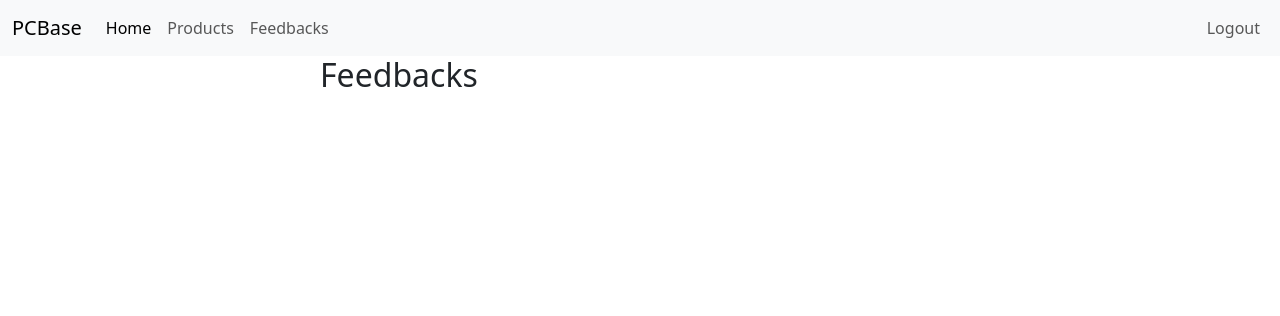
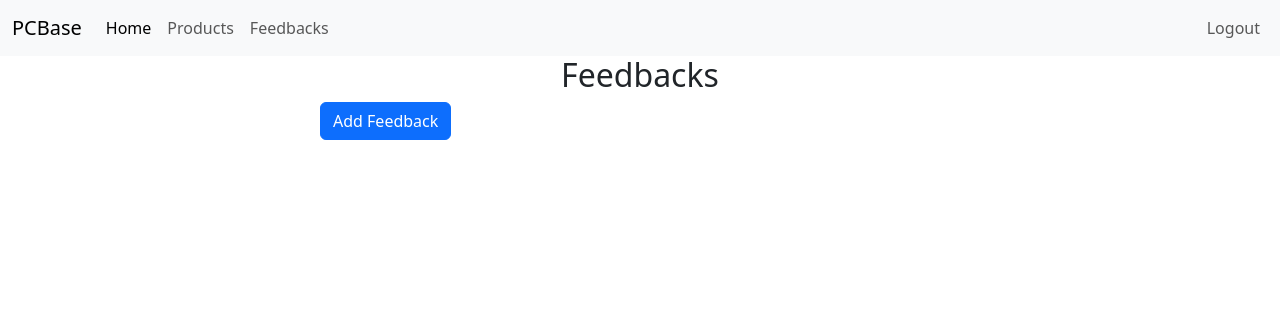
Before and after one commit to Oleg2003Ol/Krupko_hillel, a Django app: page /feedbacks/ in a window 1280 px wide. Shown: the top 316 px of the page. Run offline with Django 4.2, Linux system fonts and the light colour scheme; the visitor is signed in with stand-in values (Sample User, id 1); data that the repository does not hold is empty.

Commit message:
bootstrap

```diff
--- a/templates/feedbacks/index.html
+++ b/templates/feedbacks/index.html
@@ -2,13 +2,19 @@
 
 {% block content %}
     <div class="col-12 col-lg-6 offset-lg-3">
-        <h2>Feedbacks</h2>
+        <h2 class="text-center">Feedbacks</h2>
+        {% if user.is_authenticated %}
+            <a href="{% url 'feedbacks_create' %}" class="btn btn-primary">Add Feedback</a>
+        {% endif %}
         <ul class="list-group py-3">
             {% for feedback in object_list %}
                 <li class="list-group-item">
-                    <a class="d-flex justify-content-between" data-bs-toggle="collapse" href="#collapse{{ feedback.id }}">
-                        <span>{{ feedback.user.username }} - {{ feedback.rating }}</span>
-                        <span>{{ feedback.created_at }}</span>
+                    <a class="d-flex justify-content-between link-dark link-underline link-underline-opacity-0"
+                       data-bs-toggle="collapse"
+                       href="#collapse{{ feedback.id }}">
+                        <span class="bg-primary text-white px-2 rounded">{{ feedback.user.username }}</span>
+                        <span> {% include 'parts/stars.html' with count=feedback.rating %}</span>
+                        <span>{{ feedback.created_at|date:"d M Y" }}</span>
                     </a>
                     <div class="collapse pt-3 text-center" id="collapse{{ feedback.id }}">
                         {{ feedback.text }}
--- /dev/null
+++ b/templates/parts/stars.html
@@ -0,0 +1,5 @@
+{% for i in "x"|rjust:count %}
+<svg xmlns="http://www.w3.org/2000/svg" width="16" height="16" fill="gold" class="bi bi-star-fill" viewBox="0 0 16 16">
+        <path d="M3.612 15.443c-.386.198-.824-.149-.746-.592l.83-4.73L.173 6.765c-.329-.314-.158-.888.283-.95l4.898-.696L7.538.792c.197-.39.73-.39.927 0l2.184 4.327 4.898.696c.441.062.612.636.282.95l-3.522 3.356.83 4.73c.078.443-.36.79-.746.592L8 13.187l-4.389 2.256z"/>
+    </svg>
+{% endfor %}
```
